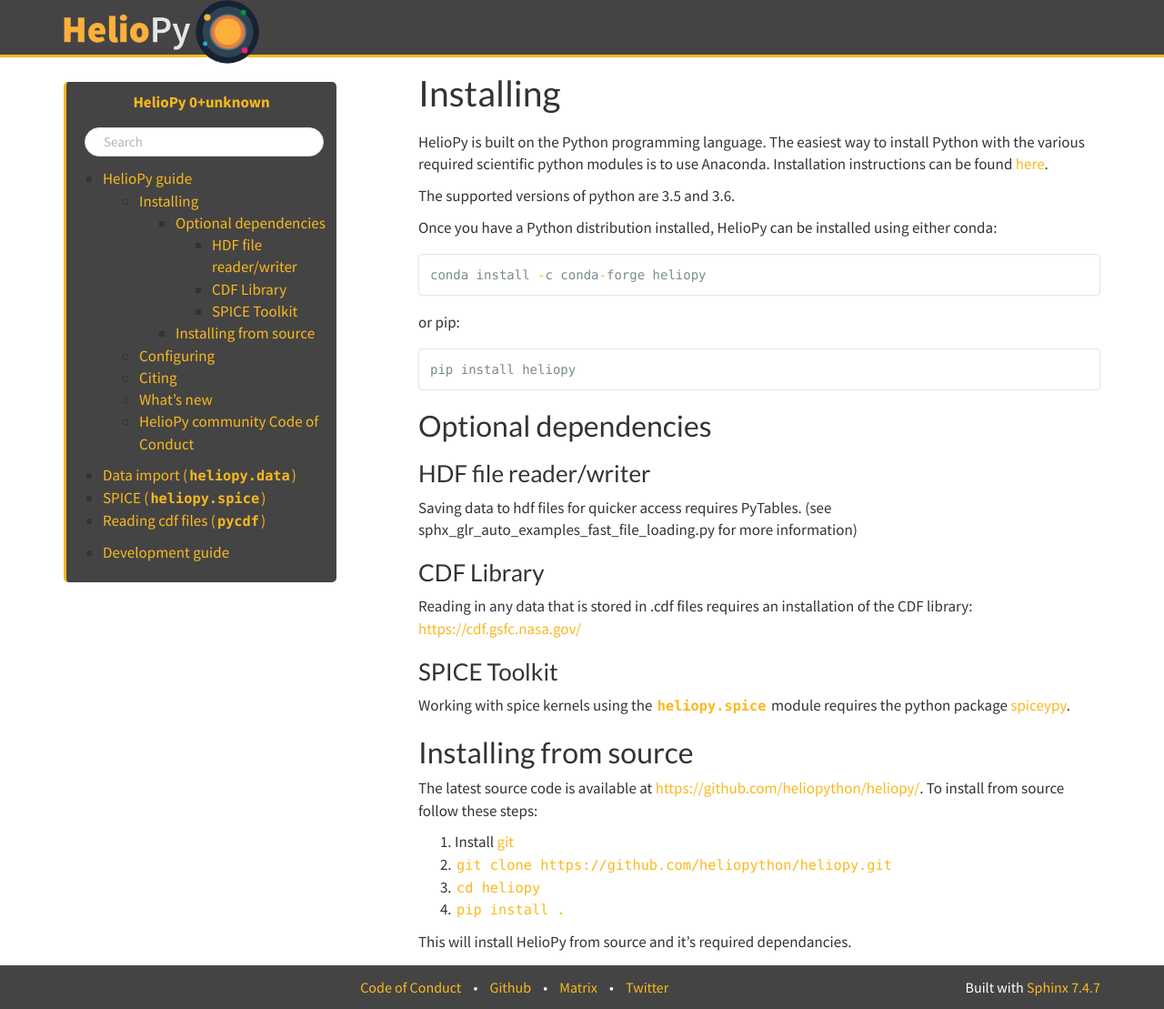
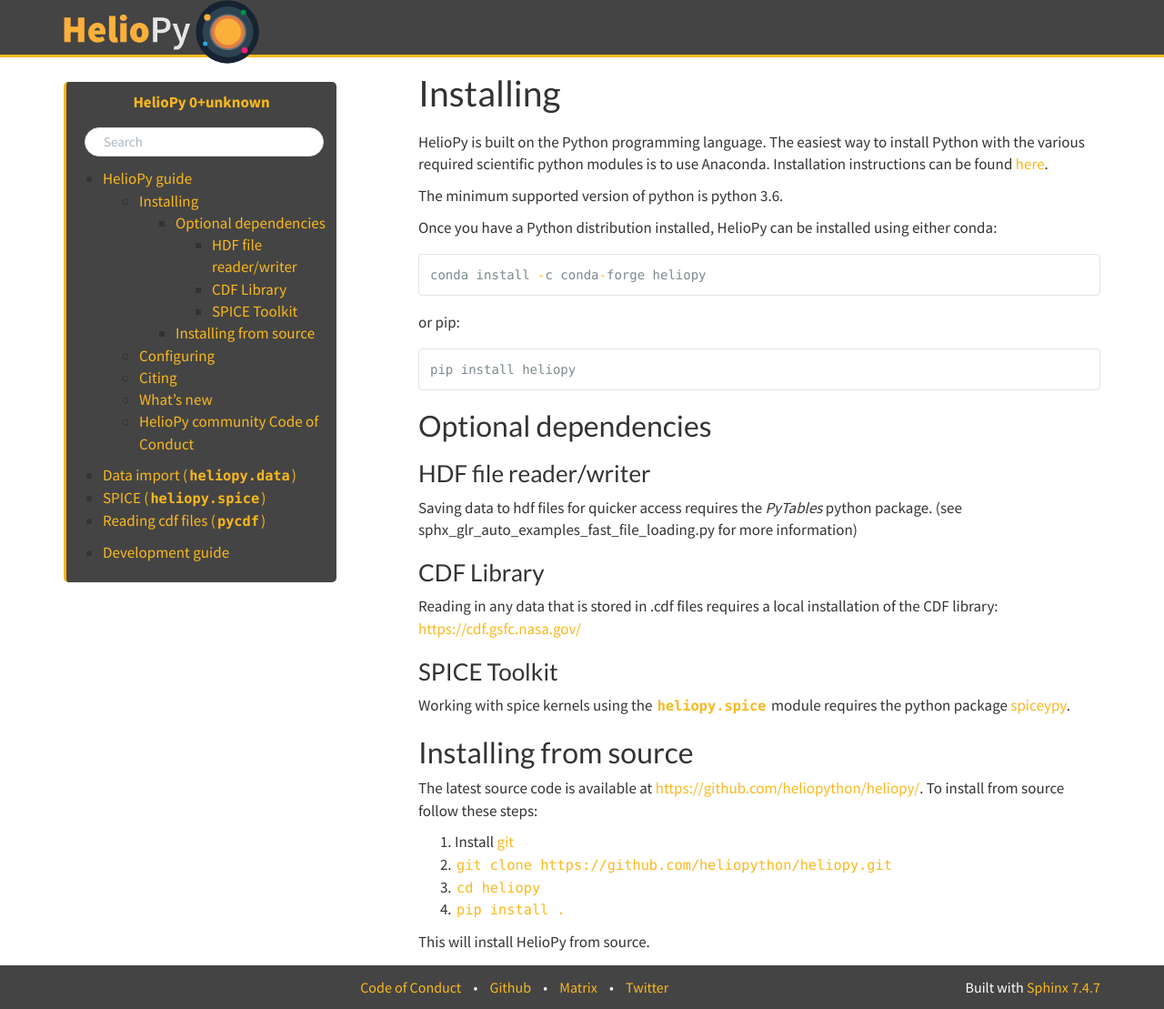
Before and after one commit to heliopython/heliopy, a Sphinx documentation site: the page built from doc/source/guide/installing.rst, in a window 1280 px wide and 1109 px high. Shown: the whole window at 91% size. Built offline with Sphinx 7.4.7, drawn with Linux system fonts in a browser that asks for light colours; pages that are not in the unit, such as notebooks, are missing from menus.

Commit message:
Merge pull request #521 from dstansby/doc-stuff
Some doc fixes

```diff
--- a/doc/source/data/index.rst
+++ b/doc/source/data/index.rst
@@ -22,7 +22,12 @@ own sub-module:
    ulysses
    wind
 
-There is also other modules for downloading SPICE kernels and sunspot number
+Each mission does not have a complete set of data import methods, but the goal
+of HelioPy is to be as complete as possible. If you want to import a data set
+that is not yet supported please open an issue on the bug tracker at
+https://github.com/heliopython/heliopy/issues
+
+There are also modules for downloading SPICE kernels and sunspot number
 data:
 
 .. toctree::
--- a/doc/source/guide/installing.rst
+++ b/doc/source/guide/installing.rst
@@ -5,7 +5,7 @@ HelioPy is built on the Python programming language. The easiest way to install
 Python with the various required scientific python modules is to use Anaconda.
 Installation instructions can be found `here <https://docs.continuum.io/anaconda/install/>`_.
 
-The supported versions of python are 3.5 and 3.6.
+The minimum supported version of python is python 3.6.
 
 Once you have a Python distribution installed, HelioPy can be installed using
 either conda::
@@ -21,13 +21,14 @@ Optional dependencies
 
 HDF file reader/writer
 ^^^^^^^^^^^^^^^^^^^^^^
-Saving data to hdf files for quicker access requires PyTables.
-(see :ref:`sphx_glr_auto_examples_fast_file_loading.py` for more information)
+Saving data to hdf files for quicker access requires the *PyTables* python
+package. (see :ref:`sphx_glr_auto_examples_fast_file_loading.py`
+for more information)
 
 CDF Library
 ^^^^^^^^^^^
-Reading in any data that is stored in .cdf files requires an installation of
-the CDF library: https://cdf.gsfc.nasa.gov/
+Reading in any data that is stored in .cdf files requires a local installation
+of the CDF library: https://cdf.gsfc.nasa.gov/
 
 SPICE Toolkit
 ^^^^^^^^^^^^^
@@ -44,4 +45,4 @@ https://github.com/heliopython/heliopy/. To install from source follow these ste
 3. ``cd heliopy``
 4. ``pip install .``
 
-This will install HelioPy from source and it's required dependancies.
+This will install HelioPy from source.
--- a/doc/source/index.rst
+++ b/doc/source/index.rst
@@ -2,8 +2,8 @@
 HelioPy Documentation
 #####################
 
-HelioPy is a free and open source set of tools for automatically downloading
-and reading in space physics timeseries data to python.
+HelioPy is a free and open source set of tools for heliopsheric and planetary
+physics. For more information see the module documentation below.
 
 Getting started
 ===============
```
Also changed, not shown: README.md (+4 -2 lines).
